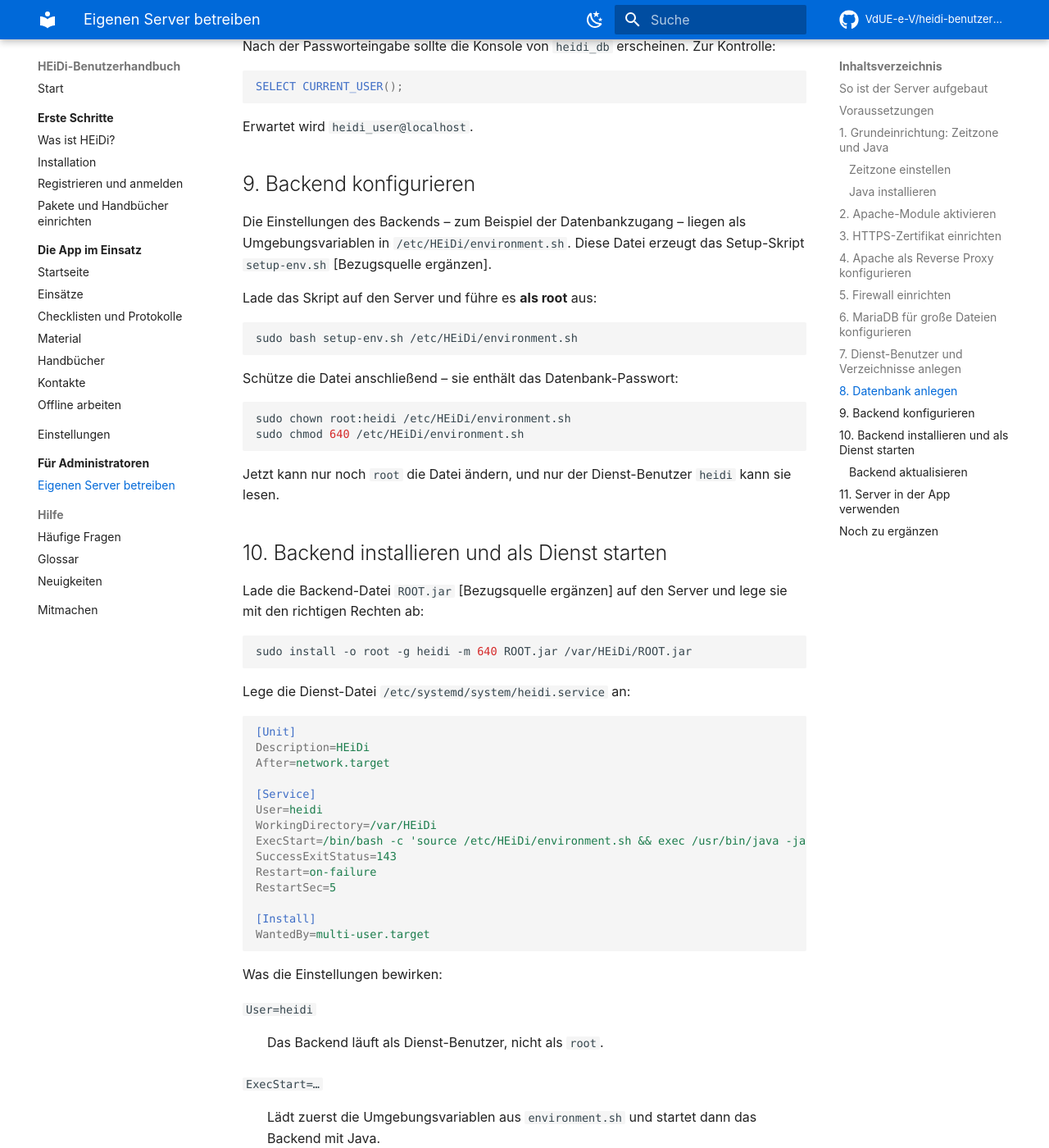
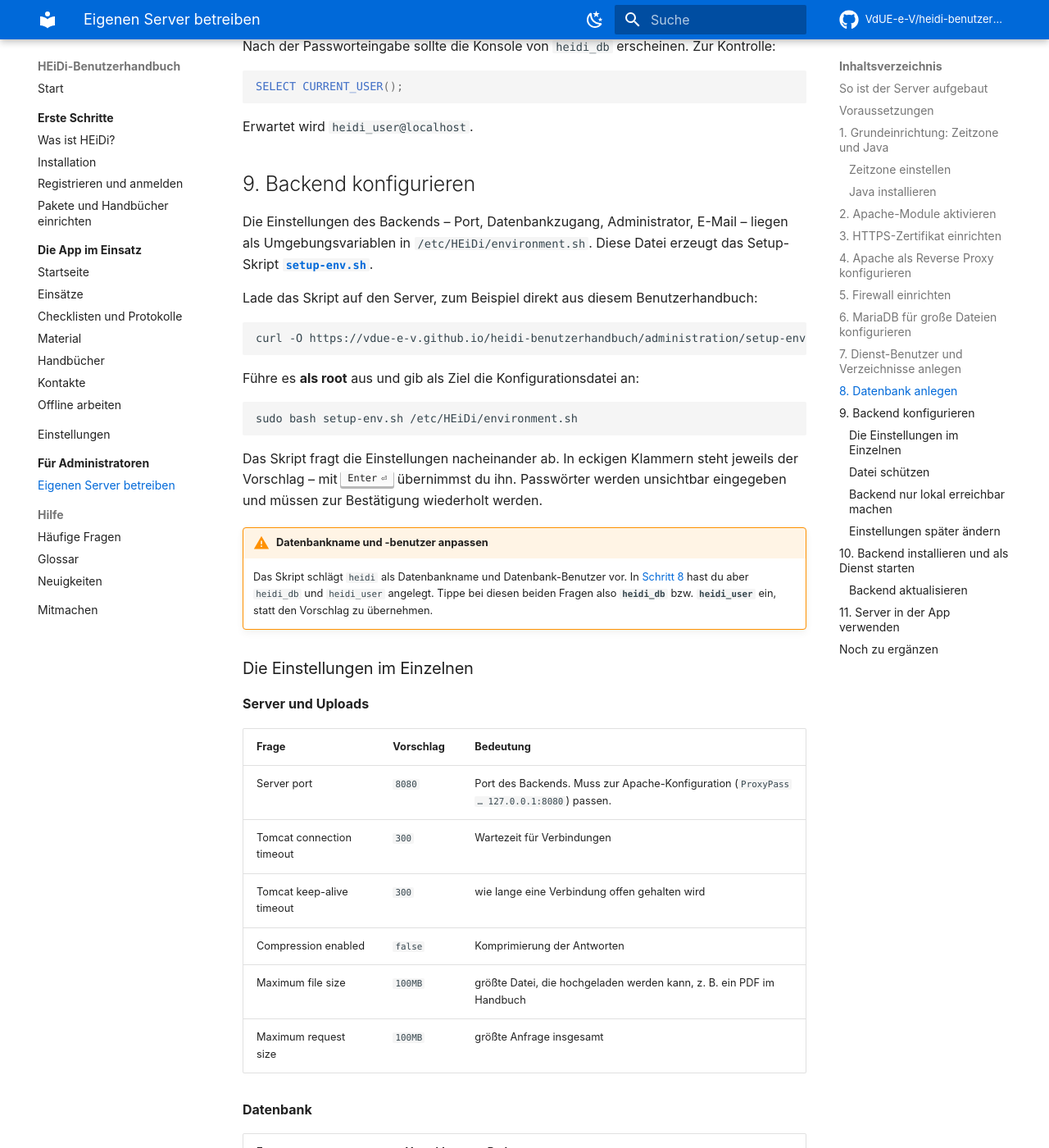
Before and after one commit to VdUE-e-V/heidi-benutzerhandbuch, an MkDocs documentation site: the page built from docs/administration/eigener-server.md, in a window 1280 px wide and 1400 px high, scrolled down 6597 px. Shown: the whole window at 82% size. Built offline with MkDocs 1.6.1 and Material for MkDocs 9.7.7, drawn with Linux system fonts in a browser that asks for light colours; comment, search, counter and statistics services are not loaded; some of the changed text lies outside the part shown.

Commit message:
Eigener Server: setup-env.sh dokumentiert und zum Download
- setup-env.sh unter docs/administration/ abgelegt (Download per curl)
- Schritt 9 beschreibt alle Fragen des Skripts mit Vorschlag und Bedeutung
- Hinweis: Vorschläge heidi/heidi passen nicht zu heidi_db/heidi_user aus Schritt 8
- Warnung vor leeren Admin- und Datenbank-Passwörtern
- Backend lauscht standardmäßig auf allen Schnittstellen: SERVER_ADDRESS=127.0.0.1 empfohlen,
  Aussagen zum lokalen Lauschen entsprechend korrigiert

Co-Authored-By: Claude Opus 5.5 <noreply@anthropic.com>
Claude-Session: https://claude.ai/code/session_01TKjvnRgGeTm6rju38zawTH

````diff
--- a/docs/administration/eigener-server.md
+++ b/docs/administration/eigener-server.md
@@ -21,7 +21,7 @@ MariaDB         127.0.0.1:3306
 ```
 
 - **Apache** nimmt alle Anfragen von außen über HTTPS an und leitet sie intern an das Backend weiter.
-- Das **HEiDi-Backend** lauscht nur lokal auf Port **8080** und ist von außen nicht direkt erreichbar.
+- Das **HEiDi-Backend** lauscht auf Port **8080** – nur lokal, wenn du es wie in Schritt 9 beschrieben einstellst. Von außen ist es nicht direkt erreichbar.
 - **MariaDB** speichert Accounts, Pakete, Handbücher und Einsatzdaten.
 - Von außen offen sind nur **22** (SSH), **80** (HTTP, für das Zertifikat und die Weiterleitung) und **443** (HTTPS).
 
@@ -32,7 +32,7 @@ MariaDB         127.0.0.1:3306
 - **Apache 2.4.47 oder neuer** (wegen der WebSocket-Weiterleitung, siehe unten) – prüfen mit `apache2 -v`
 - **MariaDB**
 - **Java** und die richtige **Zeitzone** – siehe Schritt 1
-- Die Backend-Datei **`ROOT.jar`** und das Setup-Skript **`setup-env.sh`** vom HEiDi-Team
+- Die Backend-Datei **`ROOT.jar`** vom HEiDi-Team und das Setup-Skript [`setup-env.sh`](setup-env.sh)
 
 In dieser Anleitung steht `heidi.example.org` für deine Domain. Ersetze sie überall durch deine eigene Adresse.
 
@@ -147,7 +147,7 @@ sudo ufw show added
 sudo ss -ltnp
 ```
 
-In der Ausgabe von `ss -ltnp` sollten das Backend (`8080`) und MariaDB (`3306`) **nur auf `127.0.0.1`** lauschen, nicht auf `0.0.0.0` oder `*`.
+In der Ausgabe von `ss -ltnp` sollte MariaDB (`3306`) **nur auf `127.0.0.1`** lauschen, nicht auf `0.0.0.0` oder `*`. Für das Backend (`8080`) stellst du das in [Schritt 9](#backend-nur-lokal-erreichbar-machen) ein.
 
 Firewall-Regeln festlegen:
 
@@ -268,22 +268,109 @@ Erwartet wird `heidi_user@localhost`.
 
 ## 9. Backend konfigurieren
 
-Die Einstellungen des Backends – zum Beispiel der Datenbankzugang – liegen als Umgebungsvariablen in `/etc/HEiDi/environment.sh`. Diese Datei erzeugt das Setup-Skript `setup-env.sh` [Bezugsquelle ergänzen].
+Die Einstellungen des Backends – Port, Datenbankzugang, Administrator, E-Mail – liegen als Umgebungsvariablen in `/etc/HEiDi/environment.sh`. Diese Datei erzeugt das Setup-Skript **[`setup-env.sh`](setup-env.sh)**.
 
-Lade das Skript auf den Server und führe es **als root** aus:
+Lade das Skript auf den Server, zum Beispiel direkt aus diesem Benutzerhandbuch:
+
+```bash
+curl -O https://vdue-e-v.github.io/heidi-benutzerhandbuch/administration/setup-env.sh
+```
+
+Führe es **als root** aus und gib als Ziel die Konfigurationsdatei an:
 
 ```bash
 sudo bash setup-env.sh /etc/HEiDi/environment.sh
 ```
 
-Schütze die Datei anschließend – sie enthält das Datenbank-Passwort:
+Das Skript fragt die Einstellungen nacheinander ab. In eckigen Klammern steht jeweils der Vorschlag – mit ++enter++ übernimmst du ihn. Passwörter werden unsichtbar eingegeben und müssen zur Bestätigung wiederholt werden.
+
+!!! warning "Datenbankname und -benutzer anpassen"
+    Das Skript schlägt `heidi` als Datenbankname und Datenbank-Benutzer vor. In [Schritt 8](#8-datenbank-anlegen) hast du aber `heidi_db` und `heidi_user` angelegt. Tippe bei diesen beiden Fragen also **`heidi_db`** bzw. **`heidi_user`** ein, statt den Vorschlag zu übernehmen.
+
+### Die Einstellungen im Einzelnen
+
+**Server und Uploads**
+
+| Frage | Vorschlag | Bedeutung |
+|---|---|---|
+| Server port | `8080` | Port des Backends. Muss zur Apache-Konfiguration (`ProxyPass … 127.0.0.1:8080`) passen. |
+| Tomcat connection timeout | `300` | Wartezeit für Verbindungen |
+| Tomcat keep-alive timeout | `300` | wie lange eine Verbindung offen gehalten wird |
+| Compression enabled | `false` | Komprimierung der Antworten |
+| Maximum file size | `100MB` | größte Datei, die hochgeladen werden kann, z. B. ein PDF im Handbuch |
+| Maximum request size | `100MB` | größte Anfrage insgesamt |
+
+**Datenbank**
+
+| Frage | Vorschlag | Bedeutung |
+|---|---|---|
+| Database host | `localhost` | |
+| Database port | `3306` | |
+| Database name | `heidi` | **`heidi_db`** eintragen (siehe oben) |
+| Database username | `heidi` | **`heidi_user`** eintragen (siehe oben) |
+| Database password | – | das Passwort aus Schritt 8 |
+| Hibernate schema management | `update` | Das Backend legt die Tabellen beim ersten Start an und passt sie bei Updates an. So lassen. |
+
+**Logging**
+
+Die vier Log-Level (`warn`, `ERROR`, `error`, `ERROR`) kannst du übernehmen. Bei der Fehlersuche lassen sie sich später erhöhen.
+
+**Administrator und Speicher**
+
+| Frage | Vorschlag | Bedeutung |
+|---|---|---|
+| Initial administrator username | `admin` | Benutzername des ersten Administrators |
+| Initial administrator password | – | Passwort des ersten Administrators |
+| Deprecated storage path | leer | veraltet – leer lassen |
+
+!!! danger "Keine leeren Passwörter"
+    Das Skript erlaubt leere Passwörter. Vergib für den **Administrator** und die **Datenbank** unbedingt lange, zufällige Passwörter – ein leeres Administrator-Passwort würde jedem Zugang zu deinem Server geben.
+
+**E-Mail**
+
+Zugangsdaten des Postfachs, über das der Server E-Mails verschickt, zum Beispiel für die Bestätigung neuer Accounts. Typische Werte für einen Mailserver mit STARTTLS:
+
+| Frage | Beispiel |
+|---|---|
+| Email username | `heidi@example.org` |
+| Email password | Passwort des Postfachs |
+| Email server | `smtp.example.org` |
+| Email transport protocol | `smtp` |
+| SMTP port | `587` |
+| SMTP authentication | `true` |
+| SMTP STARTTLS enabled | `true` |
+| SMTP STARTTLS required | `true` |
+
+Die richtigen Werte bekommst du von deinem E-Mail-Anbieter.
+
+### Datei schützen
+
+Das Skript legt die Datei so an, dass nur `root` sie lesen kann. Damit der Dienst-Benutzer `heidi` sie lesen darf, änderst du Besitzer und Rechte:
 
 ```bash
 sudo chown root:heidi /etc/HEiDi/environment.sh
 sudo chmod 640 /etc/HEiDi/environment.sh
 ```
 
-Jetzt kann nur noch `root` die Datei ändern, und nur der Dienst-Benutzer `heidi` kann sie lesen.
+Jetzt kann nur `root` die Datei ändern, und nur `root` und `heidi` können sie lesen. Das ist wichtig, denn sie enthält alle Passwörter im Klartext.
+
+### Backend nur lokal erreichbar machen
+
+Das Backend nimmt standardmäßig Verbindungen auf **allen** Netzwerkschnittstellen an. Die Firewall aus [Schritt 5](#5-firewall-einrichten) blockiert Port 8080 zwar von außen. Sicherer ist es aber, wenn das Backend gar nicht erst nach außen lauscht. Ergänze dafür am Ende von `environment.sh`:
+
+```bash
+export SERVER_ADDRESS=127.0.0.1
+```
+
+Nach dem Start des Dienstes prüfst du mit `sudo ss -ltnp | grep 8080`, ob das Backend nur noch auf `127.0.0.1:8080` lauscht.
+
+### Einstellungen später ändern
+
+Das Skript überschreibt keine vorhandene Datei. Um Einstellungen zu ändern, bearbeite `/etc/HEiDi/environment.sh` direkt, zum Beispiel mit `sudo nano /etc/HEiDi/environment.sh`, und starte den Dienst danach neu:
+
+```bash
+sudo systemctl restart heidi
+```
 
 ## 10. Backend installieren und als Dienst starten
 
````
Also changed, not shown: other parts of docs/administration/eigener-server.md (+1 -2 lines), 1 other file.
